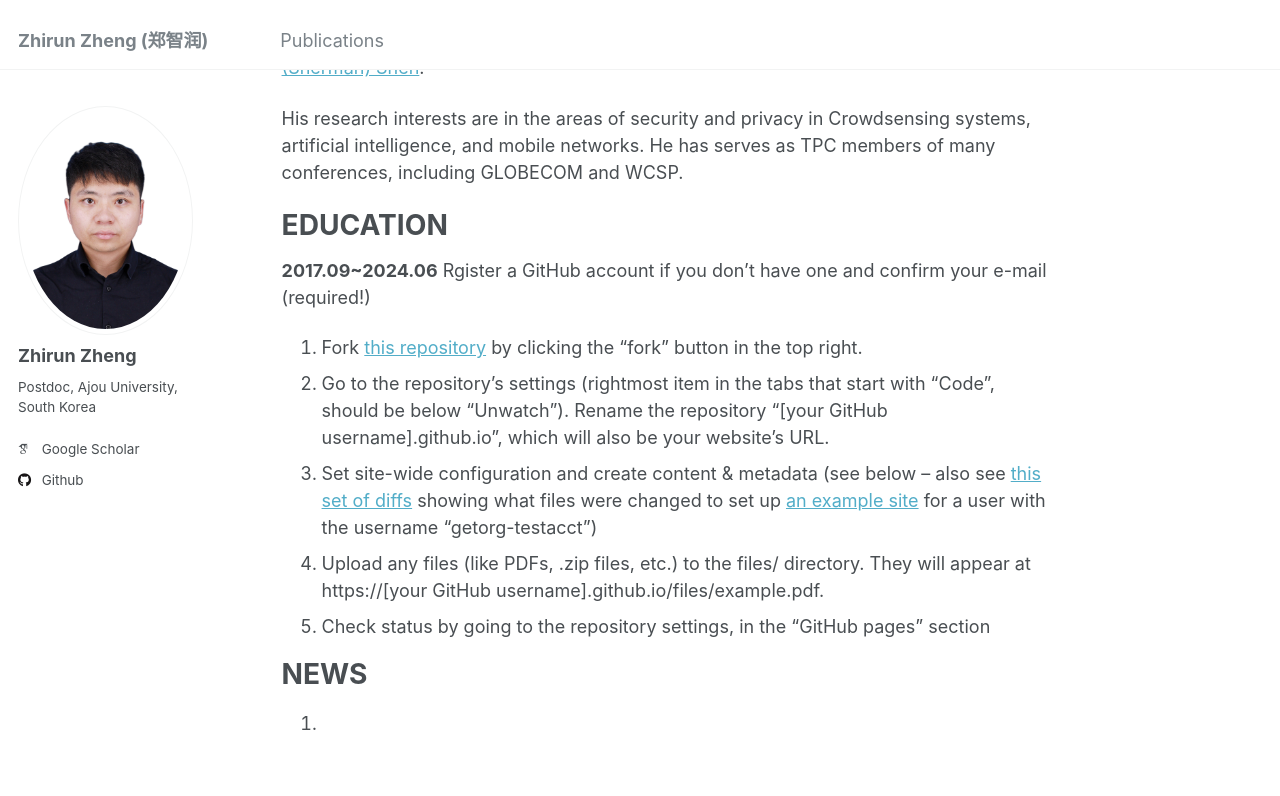
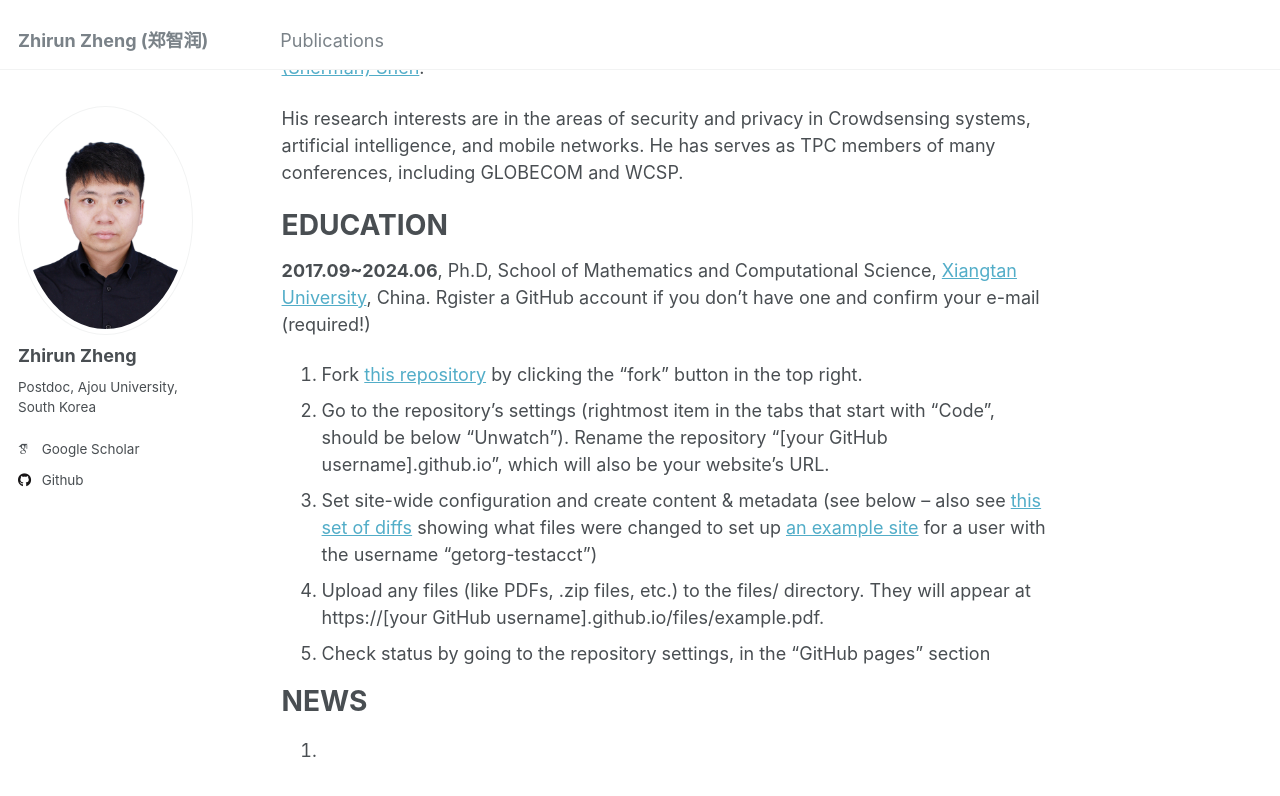
Before and after one commit to zhengzhirun/EN, a Jekyll site: the page built from _pages/about.md, in a window 1280 px wide and 900 px high, scrolled down 310 px. Shown: the top 796 px of the window. Built offline with Jekyll 4.4.1, drawn with Linux system fonts in a browser that asks for light colours; some web fonts are replaced.

Commit message:
Update about.md

```diff
--- a/_pages/about.md
+++ b/_pages/about.md
@@ -13,7 +13,7 @@ His research interests are in the areas of security and privacy in Crowdsensing
 
 EDUCATION
 ======
-  **2017.09~2024.06**
+  **2017.09~2024.06**, Ph.D, School of Mathematics and Computational Science, [Xiangtan University](https://www.xtu.edu.cn/), China.
   Rgister a GitHub account if you don't have one and confirm your e-mail (required!)
 1. Fork [this repository](https://github.com/academicpages/academicpages.github.io) by clicking the "fork" button in the top right.
 1. Go to the repository's settings (rightmost item in the tabs that start with "Code", should be below "Unwatch"). Rename the repository "[your GitHub username].github.io", which will also be your website's URL.
```
